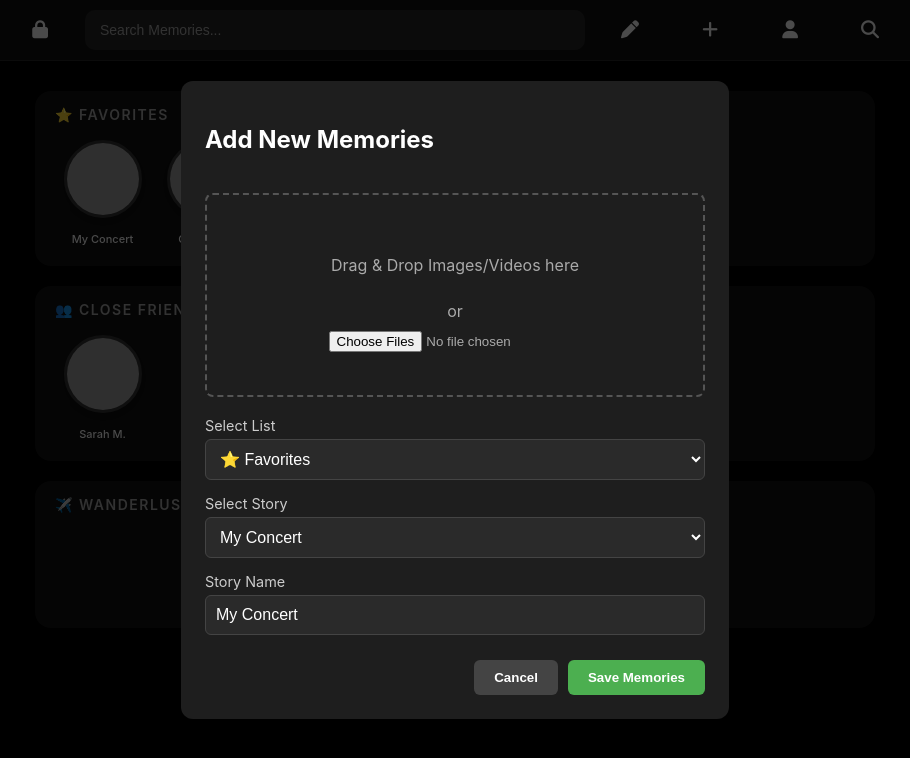
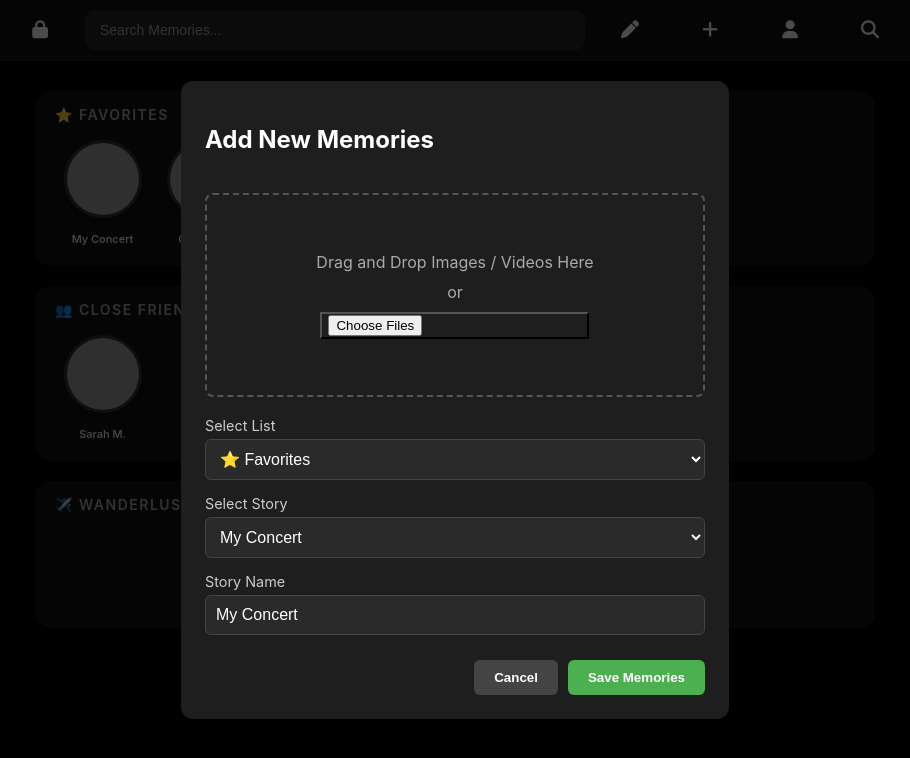
Before and after one commit to aravindkumarrr/MemoryBoard, a React (Create React App) app: page / in a window 1280 px wide. Both pictures are taken after a click on the button 895 px from the left and 30 px from the top of the page. Shown: the top 758 px of the page, without its empty margins (185-1095 px from the left). Built offline with nearby package versions, Linux system fonts and the light colour scheme; grey boxes are pictures that could not be loaded.

Commit message:
added alignment in media upload portion

```diff
--- a/src/components/StoryEditor/AddMemoryModal.css
+++ b/src/components/StoryEditor/AddMemoryModal.css
@@ -189,3 +189,10 @@
   opacity: 0;
   cursor: pointer;
 }
+
+#choose_files_button{
+    background-color: transparent;
+    display: flex;
+    align-items: center;
+    overflow-x: hidden;
+}
--- a/src/components/StoryEditor/AddMemoryModal.jsx
+++ b/src/components/StoryEditor/AddMemoryModal.jsx
@@ -128,10 +128,12 @@ function AddMemoryModal({ categories, onClose, onSave }) {
             </div>
             ) : (
             <div className="drop-placeholder">
-                <p>Drag & Drop Images/Videos here</p>
+                <span>Drag and Drop Images / Videos Here</span>
                 <span>or</span>
-                {/* Added 'multiple' attribute here */}
-                <input type="file" multiple accept="image/*,video/*" onChange={handleFileInput} />
+                <button id = "choose_files_button">
+                    <input style={{color: "transparent"}} type="file" multiple accept="image/*,video/*" onChange={handleFileInput}/>
+                </button>
+
             </div>
             )}
         </div>
--- a/src/components/StoryViewer/StoryViewer.jsx
+++ b/src/components/StoryViewer/StoryViewer.jsx
@@ -99,7 +99,7 @@ function StoryViewer({ activeContext, categories, onClose, onNavigate }) {
                     <div className="blur-bg" style={{backgroundImage: `url(${getCover(prevStory)})`}}></div>
                     <div className="preview-card">
                         <img src={getCover(prevStory)} alt="Previous Story" />
-                        <span className="preview-label">Prev: {prevStory.title}</span>
+                        <span className="preview-label">{prevStory.title}</span>
                     </div>
                 </div>
             ) : (
@@ -144,7 +144,7 @@ function StoryViewer({ activeContext, categories, onClose, onNavigate }) {
                     <div className="blur-bg" style={{backgroundImage: `url(${getCover(nextStory)})`}}></div>
                     <div className="preview-card">
                         <img src={getCover(nextStory)} alt="Next Story" />
-                        <span className="preview-label">Next: {nextStory.title}</span>
+                        <span className="preview-label">{nextStory.title}</span>
                     </div>
                 </div>
             ) : (
```
